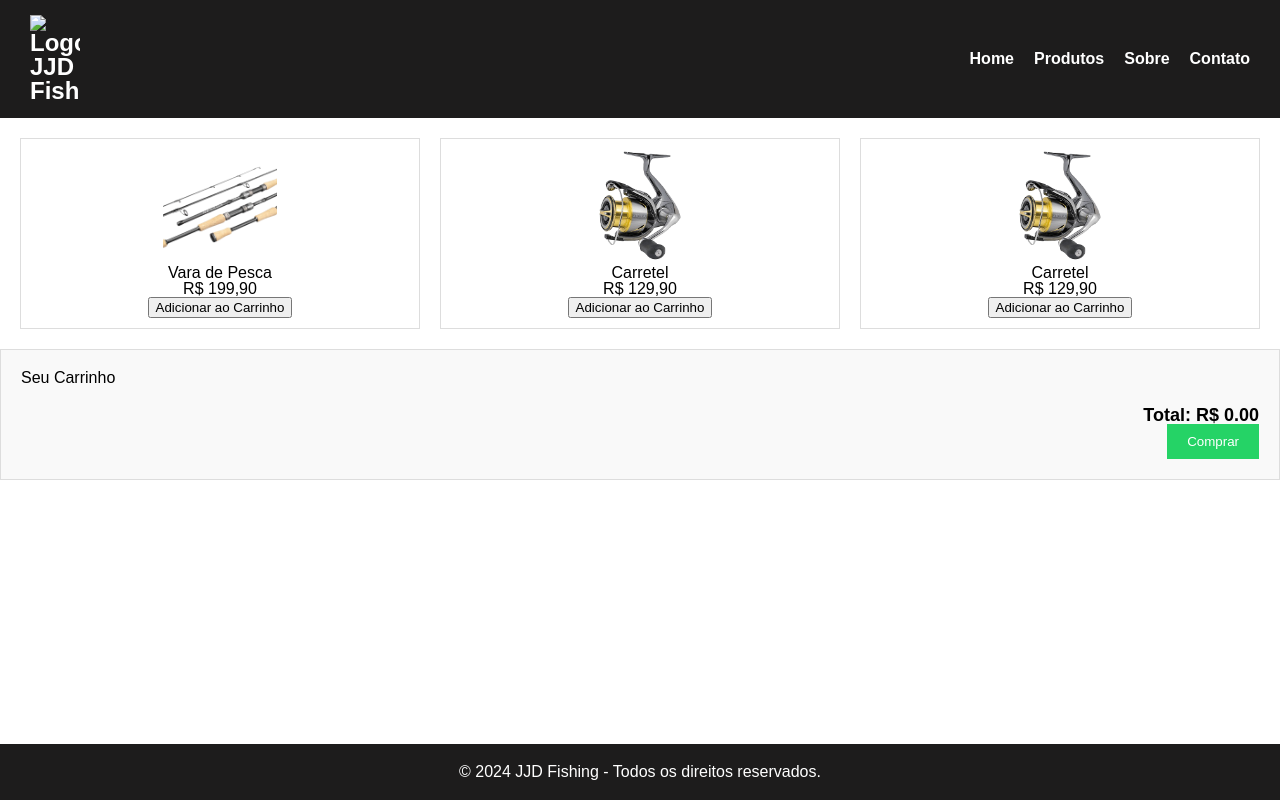
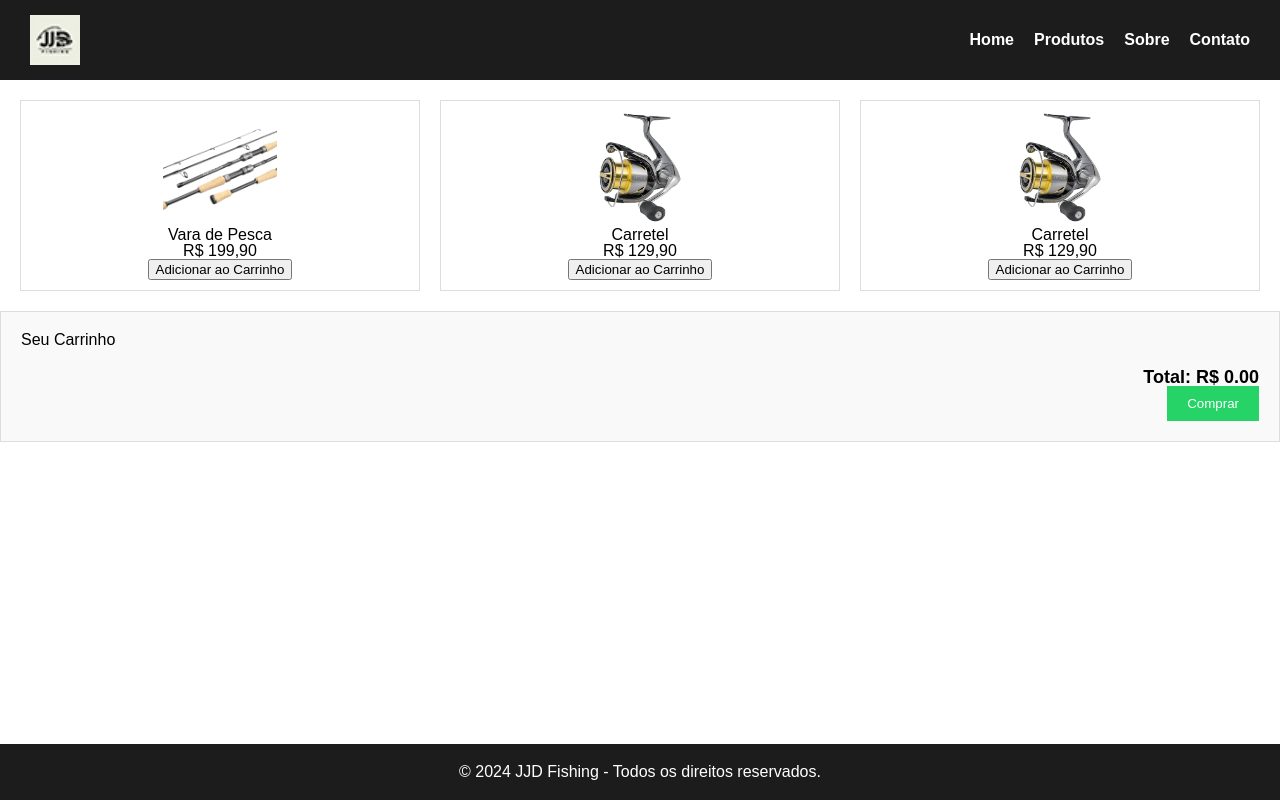
Before and after one commit to Feirryof/JJDFishing, a plain HTML site: page produtos.html in a window 1280 px wide. Drawn offline with nearby package versions, Linux system fonts and the light colour scheme; a script that the page names is missing.

Commit message:
Update produtos.html

```diff
--- a/produtos.html
+++ b/produtos.html
@@ -22,7 +22,7 @@
 <body class="container">
     <header>
         <div class="logo">
-            <img src="jjds.png" alt="Logo JJD Fishing" class="logo-img"></div>
+            <img src="jjds.jpg" alt="Logo JJD Fishing" class="logo-img"></div>
         <nav>
             <ul>
                 <li><a href="index.html">Home</a></li>
```
